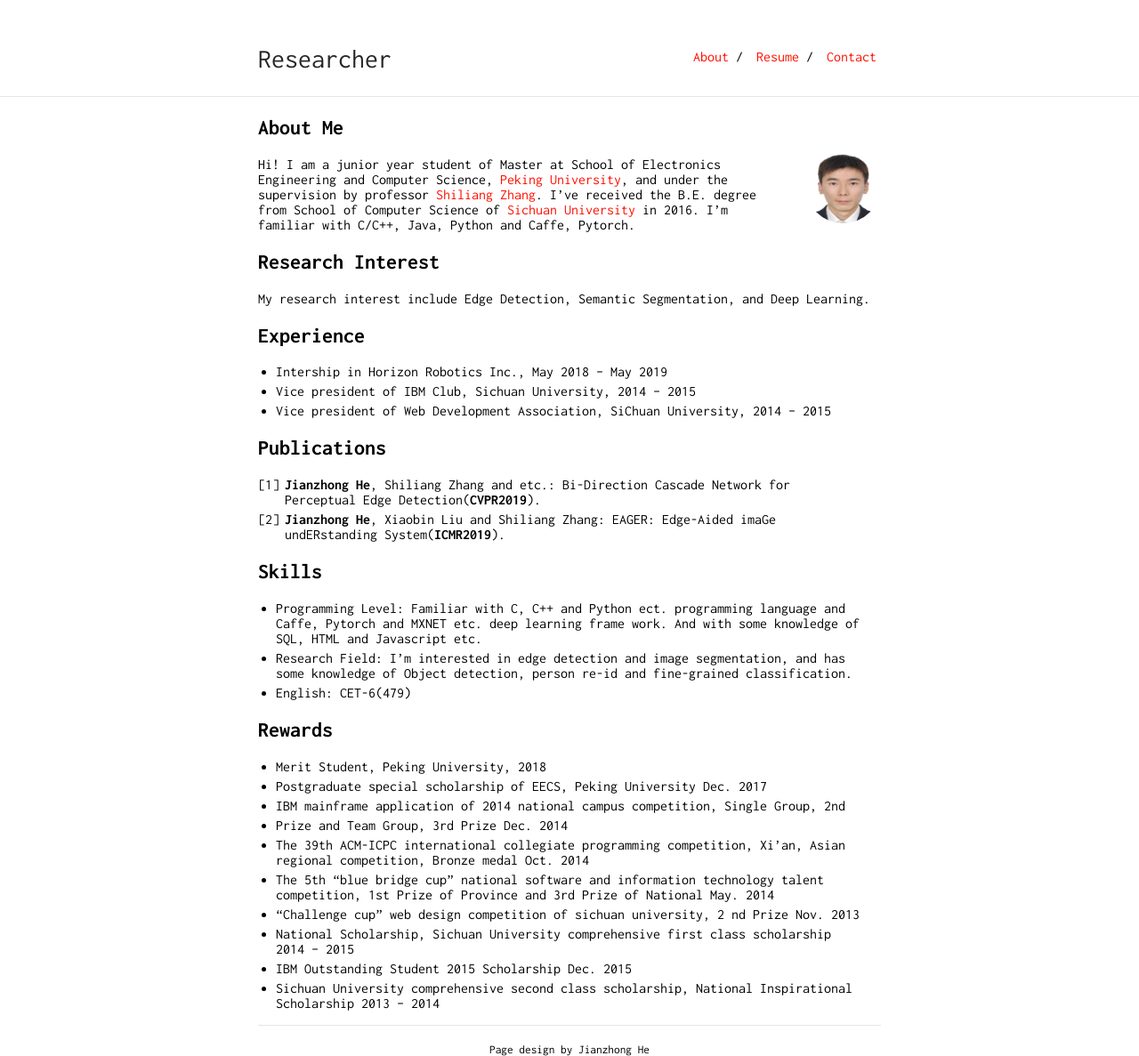
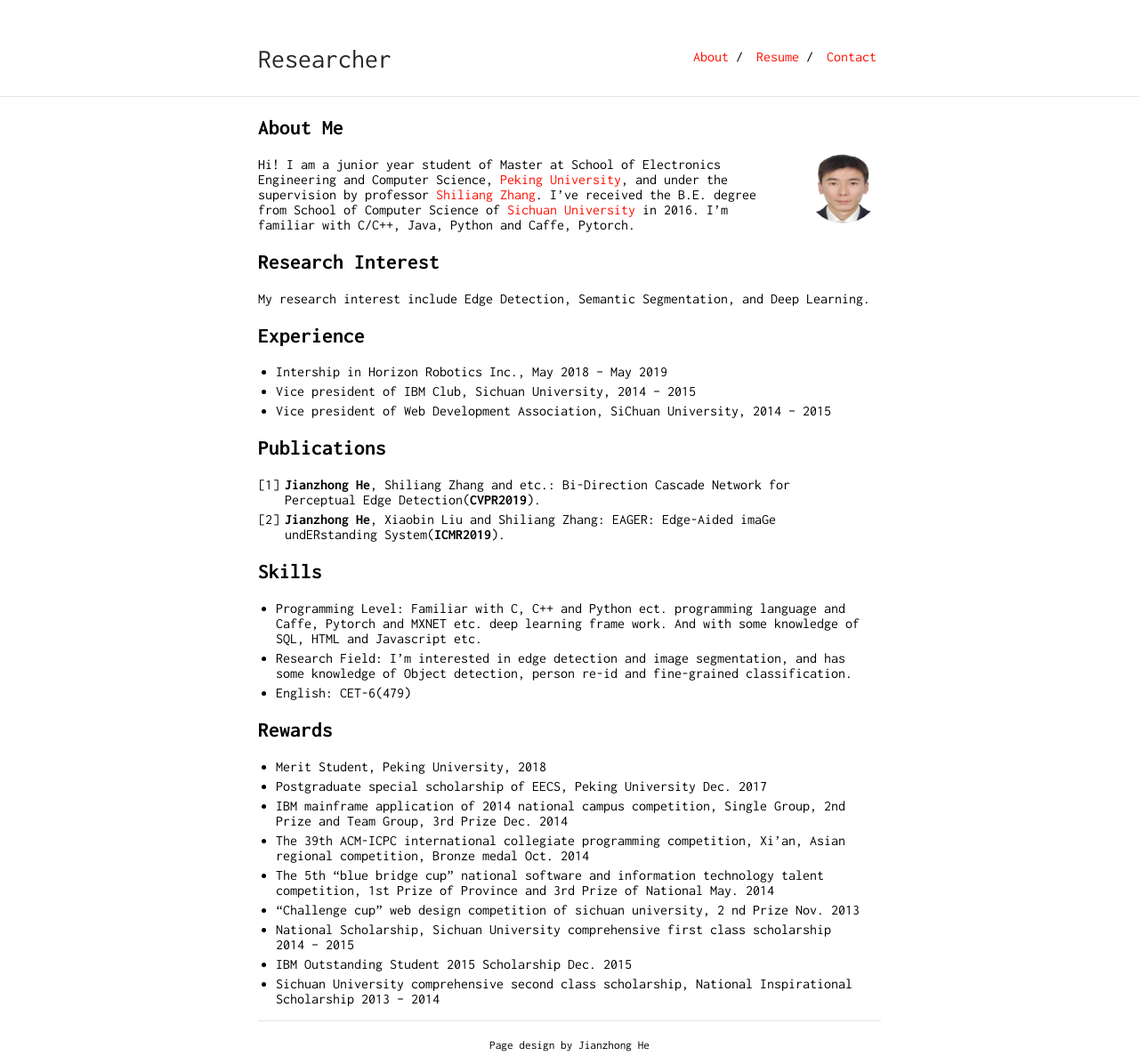
Before and after one commit to pkuCactus/pkuCactus2.github.io, a Jekyll site: the page built from index.md, in a window 1280 px wide. Shown: the whole page at 89% size. Built offline with Jekyll 4.4.1, drawn with Linux system fonts in a browser that asks for light colours; our own code applies the rules of GitHub Pages for plain Markdown files.

```diff
--- a/index.md
+++ b/index.md
@@ -58,8 +58,7 @@ Here is a blockquote
 ## Rewards
 * Merit Student, Peking University, 2018
 * Postgraduate special scholarship of EECS, Peking University Dec. 2017
-* IBM mainframe application of 2014 national campus competition, Single Group, 2nd
-* Prize and Team Group, 3rd Prize Dec. 2014
+* IBM mainframe application of 2014 national campus competition, Single Group, 2nd Prize and Team Group, 3rd Prize Dec. 2014
 * The 39th ACM-ICPC international collegiate programming competition, Xi'an, Asian regional competition, Bronze medal Oct. 2014
 * The 5th "blue bridge cup" national software and information technology talent competition, 1st Prize of Province and 3rd Prize of National May. 2014
 * "Challenge cup" web design competition of sichuan university, 2 nd Prize Nov. 2013
```
